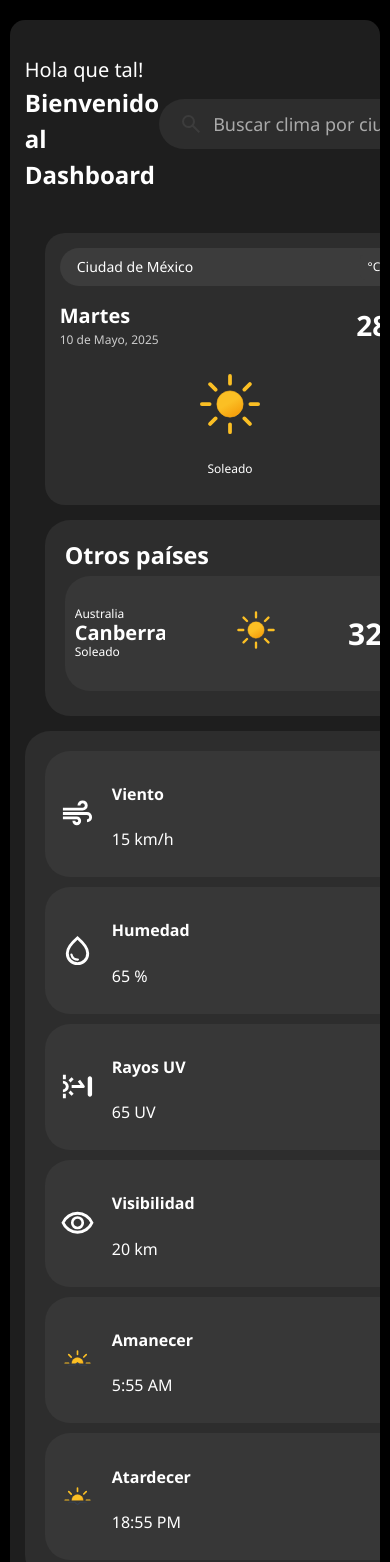
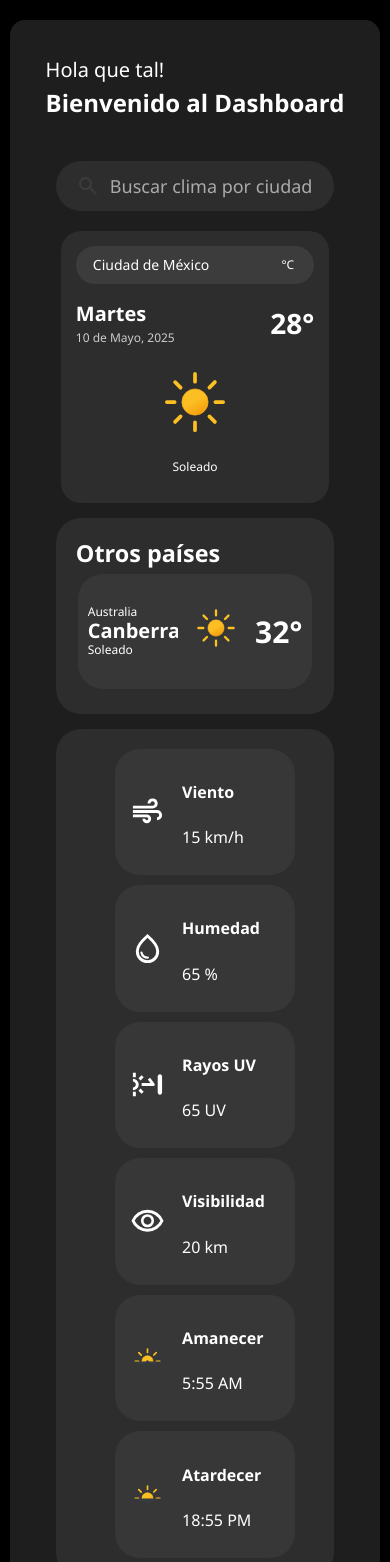
Before and after one commit to RodEsB/Dashboard-Weather, a React (Vite) app: page / in a window 390 px wide. Shown: the top 1562 px of the page. Built offline with nearby package versions, Linux system fonts and the light colour scheme.

Commit message:
Cambios en la resposividad

```diff
--- a/src/App.css
+++ b/src/App.css
@@ -106,6 +106,7 @@ body {
   .card-stack {
     flex-direction: column;
     width: 100%;
+    align-items: center;
   }
 
   /* Que tarjetas y componentes ocupen el ancho completo */
--- a/src/Components/OtherCountires.css
+++ b/src/Components/OtherCountires.css
@@ -27,7 +27,7 @@
 @media (max-width: 767px) {
   .otherCountries-container {
     width: 100% !important;
-    max-width: none;
+    max-width: 70%;
     height: auto;
     padding: 15px 20px 25px 20px;
   }
--- a/src/Components/SearchBar.css
+++ b/src/Components/SearchBar.css
@@ -32,8 +32,15 @@
 
 /* Responsividad */
 @media (max-width: 767px) {
+  .top-bar {
+    flex-direction: column;
+    align-items: center; /* opcional, para centrar */
+    gap: 20px;
+  }
+
   .search-bar {
     width: 100% !important;
-    max-width: none;
+    max-width: 70%;
+    order: 2;
   }
 }
--- a/src/Components/WeatherCard.css
+++ b/src/Components/WeatherCard.css
@@ -76,7 +76,7 @@
 @media (max-width: 767px) {
   .weather-card {
     width: 100% !important;
-    max-width: none;
+    max-width: 70%;
     height: auto;
     padding: 15px;
   }
--- a/src/Components/WeatherCards/WeatherDataCard.css
+++ b/src/Components/WeatherCards/WeatherDataCard.css
@@ -44,7 +44,7 @@
 @media (max-width: 767px) {
   .weather-data-card {
     width: 100% !important;
-    max-width: none;
+    max-width: 100%;
     height: auto;
     padding: 10px;
   }
--- a/src/Components/WeatherContainer.css
+++ b/src/Components/WeatherContainer.css
@@ -20,8 +20,9 @@
 @media (max-width: 767px) {
   .weather-container {
     width: 100% !important;
-    max-width: none;
+    max-width: 70%;
     height: auto;
+    align-items: center;
     padding: 20px;
   }
 
--- a/src/Components/WeatherInfo.css
+++ b/src/Components/WeatherInfo.css
@@ -52,7 +52,7 @@
 /* Responsividad */
 @media (max-width: 767px) {
   .weatherInfo-container {
-    max-width: 100%;
+    max-width: 90%;
     width: 100%;
   }
 }
```
